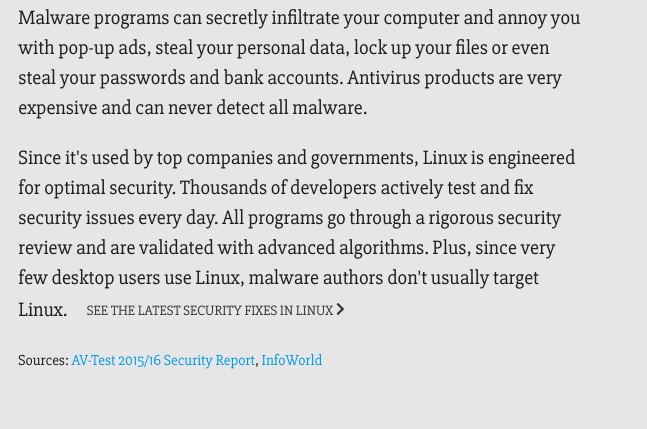
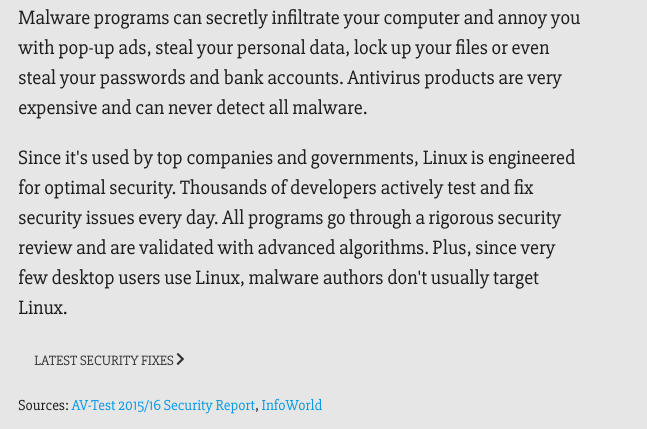
Before and after one commit to jepotter1-archive/promotelinux.org, a plain HTML site: page public_html/index.html in a window 1280 px wide. Shown: the part 799-1228 px from the top of the page, 633-1280 px from the left. Drawn offline with nearby package versions, Linux system fonts and the light colour scheme; no server answers; a web font is replaced by a local one.

Commit message:
Update index.html

```diff
--- a/public_html/index.html
+++ b/public_html/index.html
@@ -65,8 +65,9 @@
                         Malware programs can secretly infiltrate your computer and annoy you with pop-up ads, steal your personal data, lock up your files or even steal your passwords and bank accounts. Antivirus products are very expensive and can never detect all malware.
                     </p>
                     <p class="big">
-                        Since it's used by top companies and governments, Linux is engineered for optimal security. Thousands of developers actively test and fix security issues every day. All programs go through a rigorous security review and are validated with advanced algorithms. Plus, since very few desktop users use Linux, malware authors don't usually target Linux. <a href="https://usn.ubuntu.com/" target="_blank" rel="noopener" class="btn-flat waves-effect waves-red"> See the latest security fixes in Linux <i class="fas fa-chevron-right"></i></a>
+                        Since it's used by top companies and governments, Linux is engineered for optimal security. Thousands of developers actively test and fix security issues every day. All programs go through a rigorous security review and are validated with advanced algorithms. Plus, since very few desktop users use Linux, malware authors don't usually target Linux.
                     </p>
+                    <a href="https://usn.ubuntu.com/" target="_blank" rel="noopener" class="btn-flat waves-effect waves-red"> Latest Security Fixes <i class="fas fa-chevron-right"></i></a>
                     <p>Sources: <a href="https://www.av-test.org/fileadmin/pdf/security_report/AV-TEST_Security_Report_2015-2016.pdf"> AV-Test 2015/16 Security Report</a>, <a href="https://www.infoworld.com/article/2618043/cyber-crime/malware-infects-30-percent-of-computers-in-u-s-.html">InfoWorld</a></p>
                 </div>
             </div>
```
